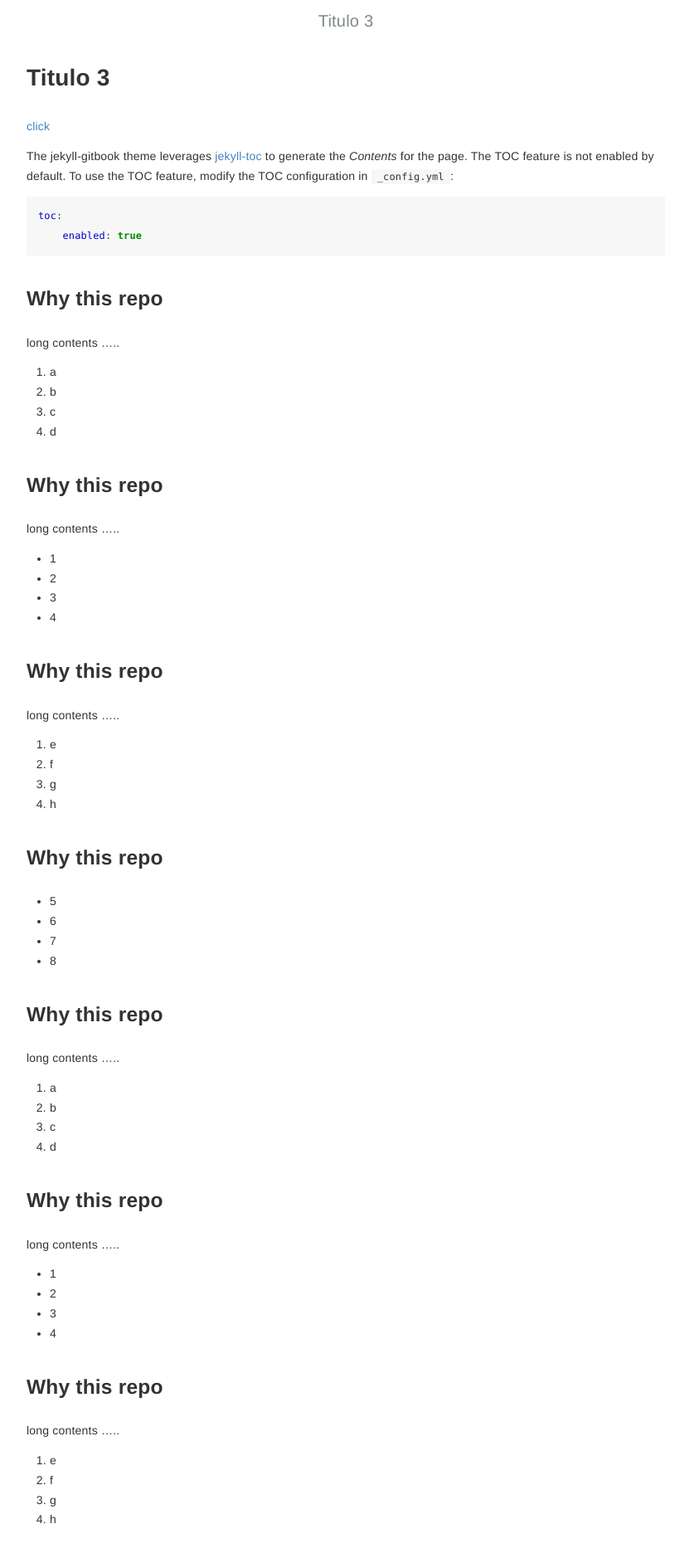
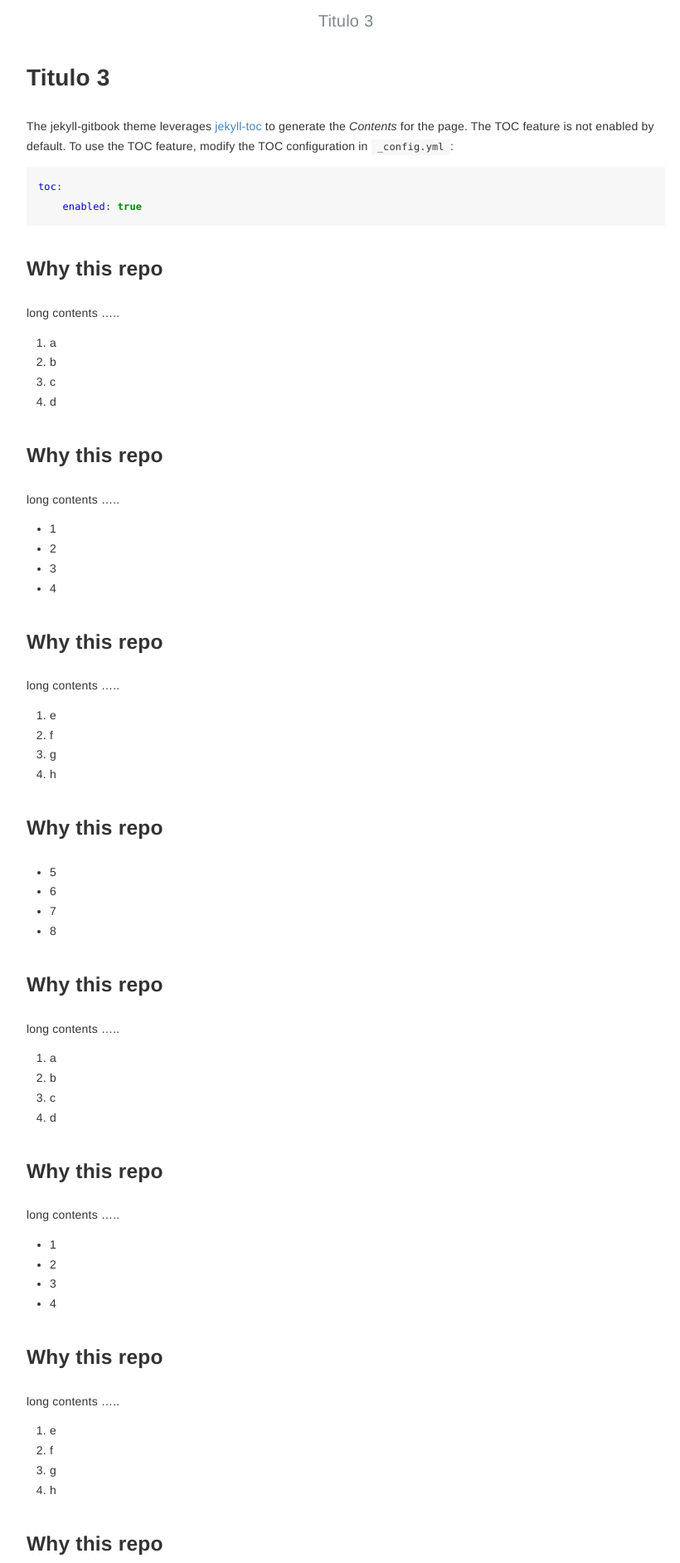
Before and after one commit to JesusCoya/JesusCoya.github.io, a Jekyll site: the page built from _posts/2021-08-10-toc.md, in a window 1280 px wide. Shown: the top 1884 px of the page at 83% size, without its empty margins (223-1043 px from the left). Built offline with Jekyll 4.4.1, drawn with Linux system fonts in a browser that asks for light colours.

Commit message:
Update 2021-08-10-toc.md

```diff
--- a/_posts/2021-08-10-toc.md
+++ b/_posts/2021-08-10-toc.md
@@ -5,8 +5,6 @@ date: 2019-04-28
 category: Programación
 layout: post
 ---
-
-[click](Math.html)
 
 The jekyll-gitbook theme leverages [jekyll-toc][1] to generate the *Contents* for the page.
 The TOC feature is not enabled by default. To use the TOC feature, modify the TOC
```
